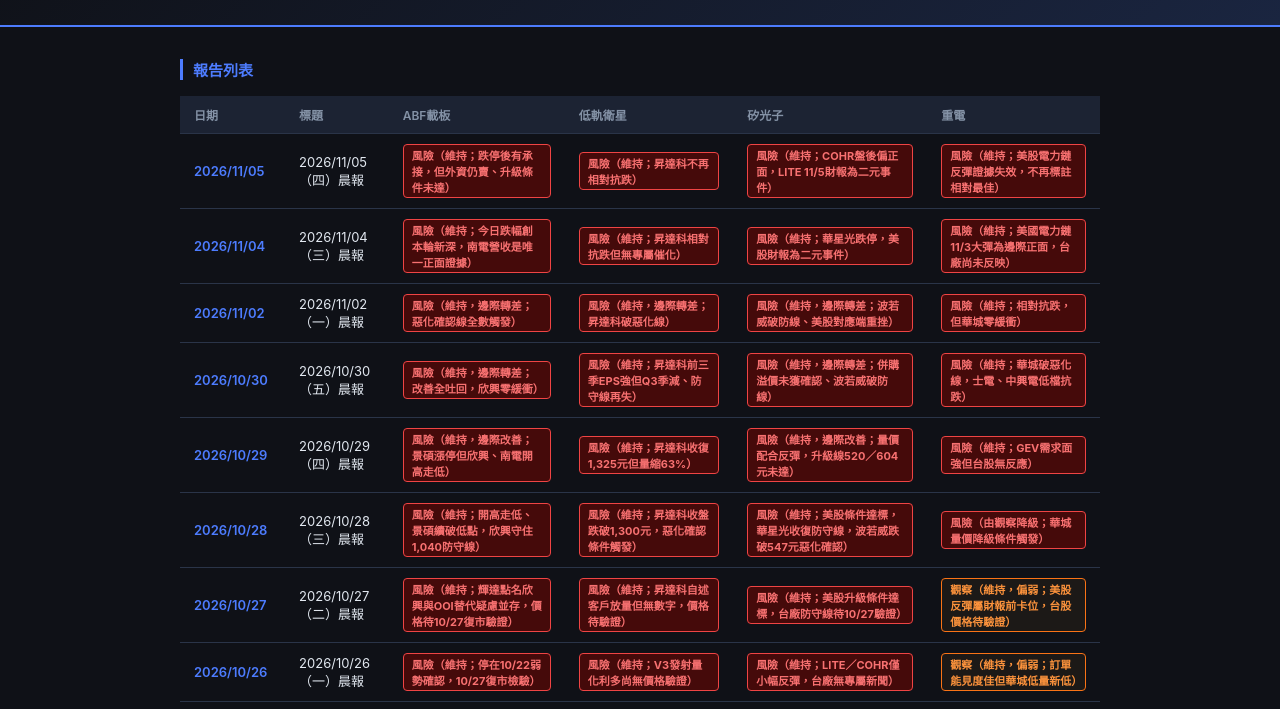
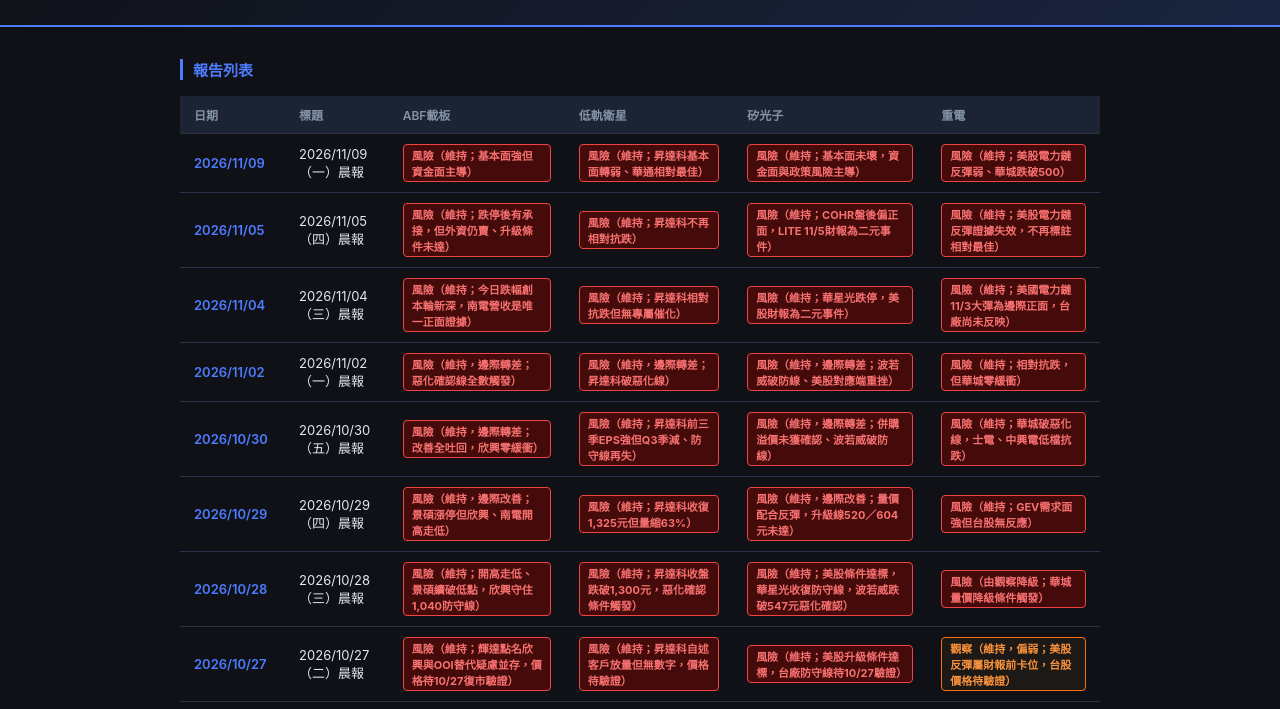
Before and after one commit to Lian-heng499/morning-report, a plain HTML site: page index.html in a window 1280 px wide. Shown: the part 88-797 px from the top of the page. Drawn offline with Linux system fonts and the light colour scheme.

Commit message:
Update index page

```diff
--- a/index.html
+++ b/index.html
@@ -48,6 +48,14 @@
       </tr>
     </thead>
     <tbody>
+        <tr>
+          <td><a href="reports/晨報_20261109.html">2026/11/09</a></td>
+          <td>2026/11/09（一）晨報</td>
+          <td><span class="signal signal-risk">風險（維持；基本面強但資金面主導）</span></td>
+          <td><span class="signal signal-risk">風險（維持；昇達科基本面轉弱、華通相對最佳）</span></td>
+          <td><span class="signal signal-risk">風險（維持；基本面未壞，資金面與政策風險主導）</span></td>
+          <td><span class="signal signal-risk">風險（維持；美股電力鏈反彈弱、華城跌破500）</span></td>
+        </tr>
         <tr>
           <td><a href="reports/晨報_20261105.html">2026/11/05</a></td>
           <td>2026/11/05（四）晨報</td>
```
